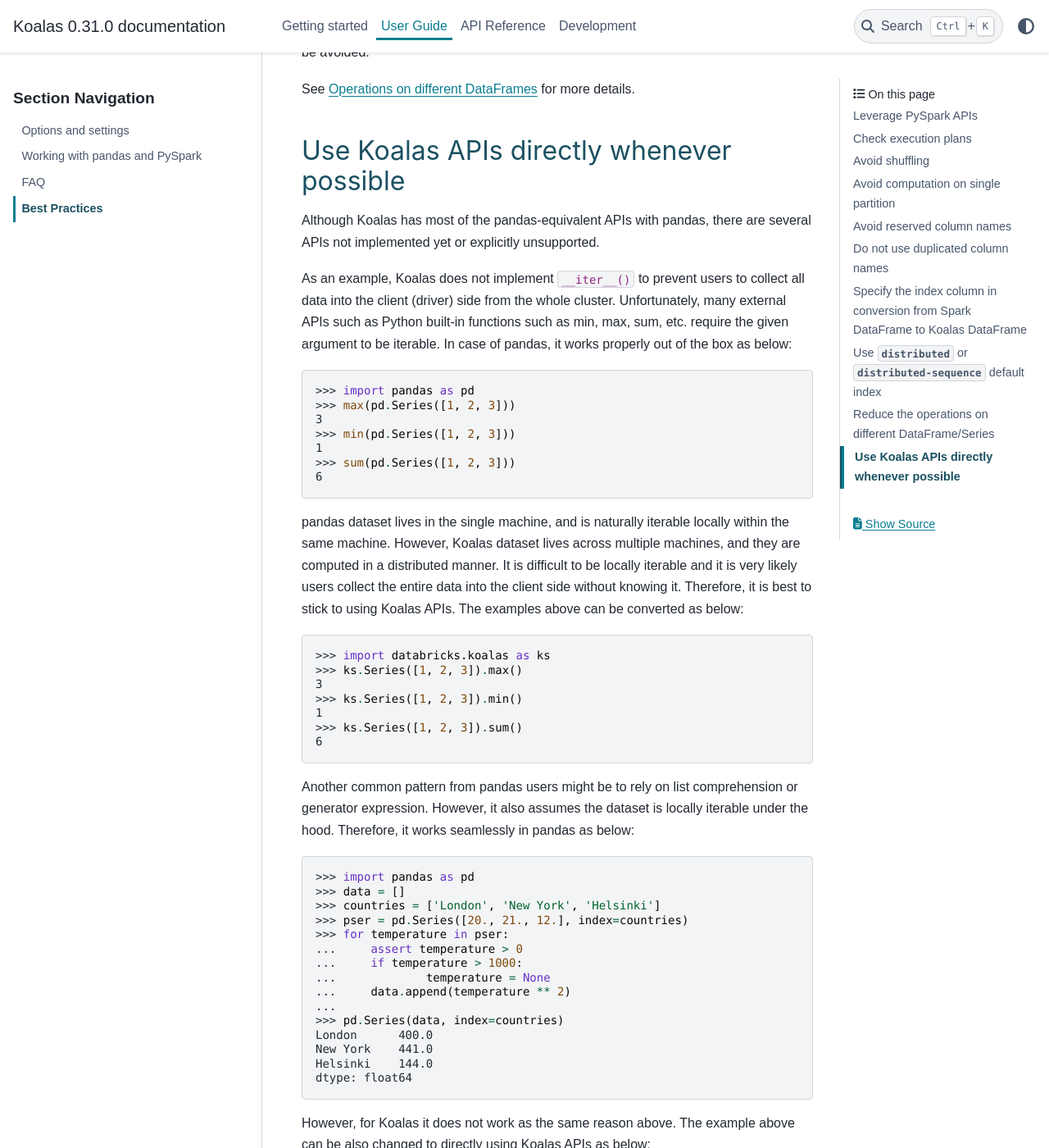
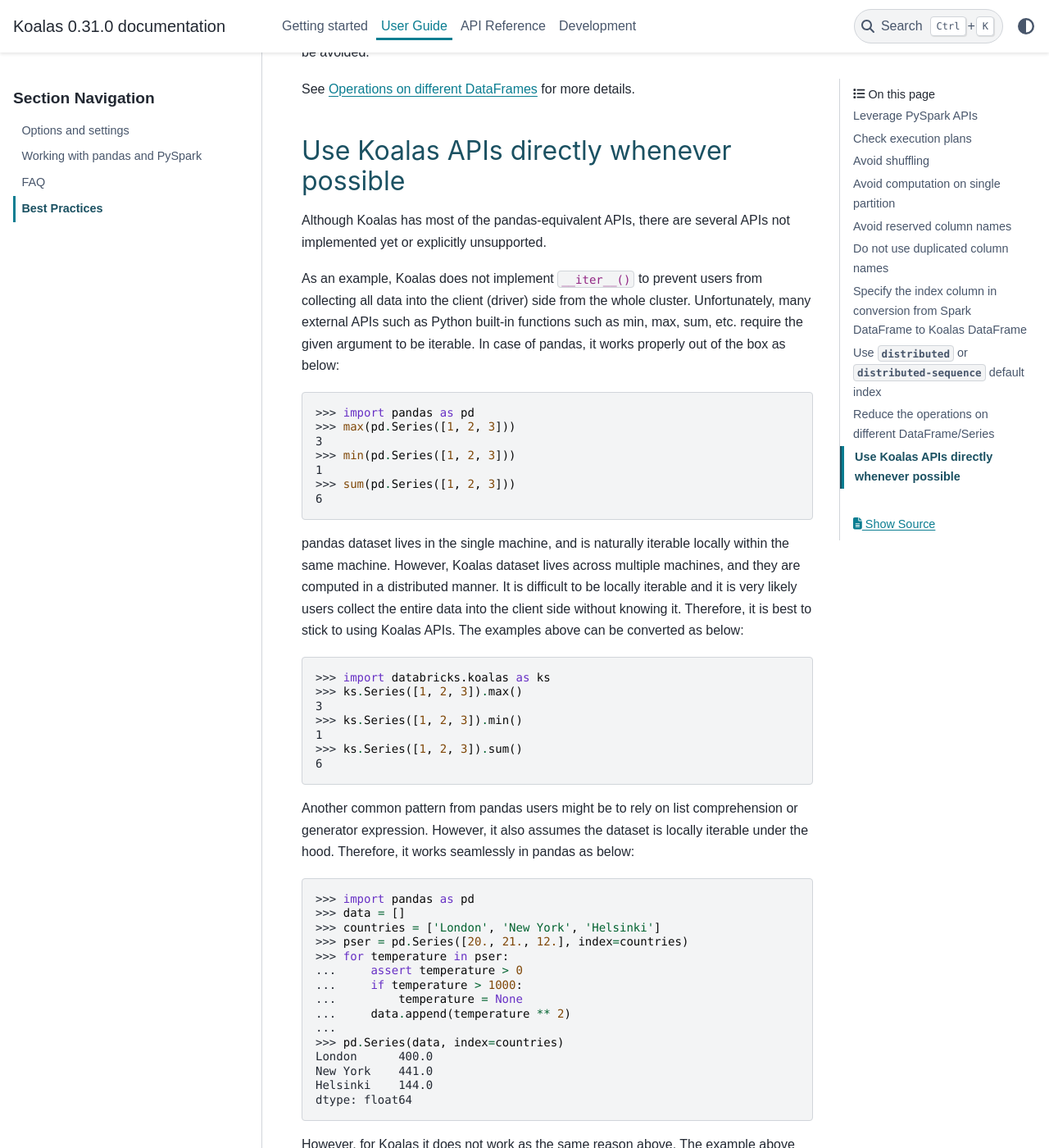
Before and after one commit to databricks/koalas, a Sphinx documentation site: the page built from docs/source/user_guide/best_practices.rst, in a window 1280 px wide and 1400 px high, scrolled down 3955 px. Shown: the whole window at 82% size. Built offline with Sphinx 7.4.7 and the PyData theme 0.15.4, drawn with Linux system fonts in a browser that asks for light colours; pages that are not in the unit, such as notebooks, are missing from menus; the version number is read from the project's files by our own code; some of the changed lines change nothing that is shown; some of the changed text lies outside the part shown.

Commit message:
Fix terminology modification and change ks function

```diff
--- a/docs/source/user_guide/best_practices.rst
+++ b/docs/source/user_guide/best_practices.rst
@@ -174,9 +174,9 @@
 Use Koalas APIs directly whenever possible
 ------------------------------------------
 
-Although Koalas has most of the pandas-equivalent APIs with pandas, there are several APIs not implemented yet or explicitly unsupported.
+Although Koalas has most of the pandas-equivalent APIs, there are several APIs not implemented yet or explicitly unsupported.
 
-As an example, Koalas does not implement ``__iter__()`` to prevent users to collect all data into the client (driver) side from the whole cluster.
+As an example, Koalas does not implement ``__iter__()`` to prevent users from collecting all data into the client (driver) side from the whole cluster.
 Unfortunately, many external APIs such as Python built-in functions such as min, max, sum, etc. require the given argument to be iterable.
 In case of pandas, it works properly out of the box as below:
 
@@ -219,7 +219,7 @@
    >>> for temperature in pser:
    ...     assert temperature > 0
    ...     if temperature > 1000:
-   ...             temperature = None
+   ...         temperature = None
    ...     data.append(temperature ** 2)
    ...
    >>> pd.Series(data, index=countries)
@@ -237,8 +237,11 @@
    >>> import numpy as np
    >>> countries = ['London', 'New York', 'Helsinki']
    >>> kser = ks.Series([20., 21., 12.], index=countries)
-   >>> def square(x) -> np.float64:
-   ...     return x ** 2
+   >>> def square(temperature) -> np.float64:
+   ...     assert temperature > 0
+   ...     if temperature > 1000:
+   ...         temperature = None
+   ...     return temperature ** 2
    ...
    >>> kser.apply(square)
    London      400.0
```
